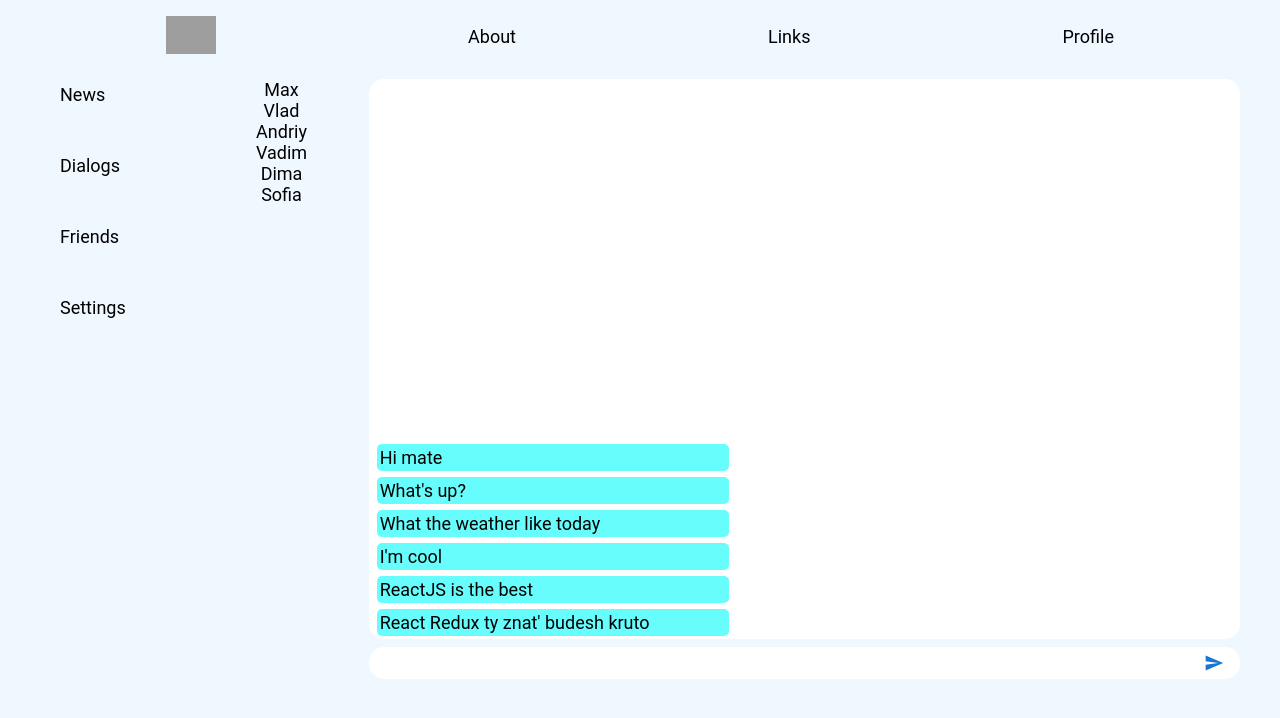
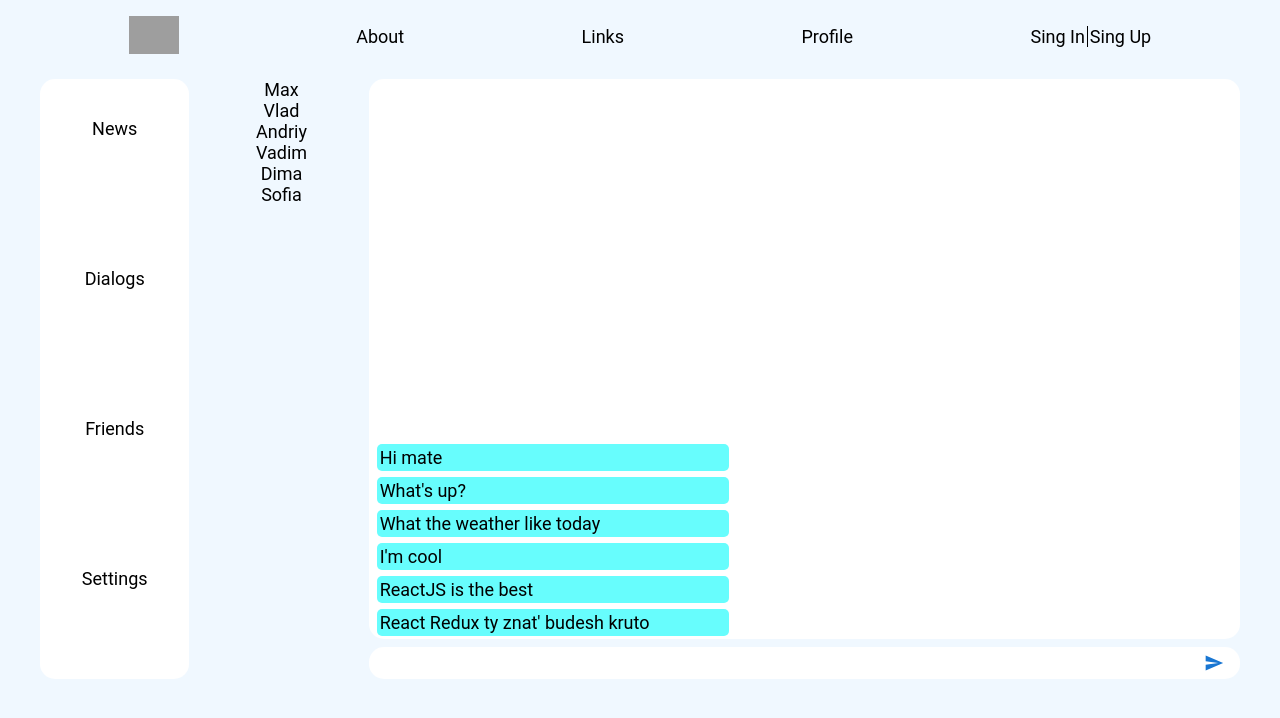
Before and after one commit to maxzhovtyj/SOCIAL.IO-client, a React (Create React App) app: page /dialogs in a window 1280 px wide. Shown: the top 718 px of the page. Built offline with nearby package versions, Linux system fonts and the light colour scheme; grey boxes are pictures that could not be loaded.

Commit message:
header added buttons

```diff
--- a/src/App.css
+++ b/src/App.css
@@ -10,4 +10,5 @@
     grid-template-rows: 1fr;
     grid-template-columns: 2fr 14fr;
     grid-gap: 5px;
+    padding: 0 15px;
 }
--- a/src/App.js
+++ b/src/App.js
@@ -9,8 +9,6 @@ import Dialogs from "./components/main.component/Dialogs/Dialogs";
 import Settings from "./components/main.component/Settings/Settings";
 import Profile from "./components/main.component/Profile/Profile";
 import Friends from "./components/main.component/Friends/Friends";
-import {Provider} from "react-redux";
-import store from "./redux/store";
 
 function App() {
     return (
--- a/src/components/header.component/Header.js
+++ b/src/components/header.component/Header.js
@@ -22,6 +22,11 @@ function Header() {
         <li>
           <NavLink to="/profile">Profile</NavLink>
         </li>
+        <li>
+          <NavLink to="/login" className={s.login}>Sing In</NavLink>
+          <NavLink to="/auth" className={s.auth}>Sing Up</NavLink>
+        </li>
+
       </ul>
     </nav>
   );
--- a/src/components/header.component/Header.module.css
+++ b/src/components/header.component/Header.module.css
@@ -13,3 +13,12 @@
   justify-content: space-around;
   align-items: center;
 }
+
+.login {
+  padding-right: 2px;
+  border-right: 1px solid black;
+}
+
+.auth {
+  padding-left: 2px;
+}
--- a/src/components/sidebar.component/Sidebar.css
+++ b/src/components/sidebar.component/Sidebar.css
@@ -1,18 +1,21 @@
 .sidebar {
-  margin-top: 5px;
-  /* background-color: yellow; */
+    background-color: white;
+    border-radius: 15px;
     grid-area: s;
+}
+.sidebar > nav {
+    height: 100%;
 }
 
 .sidebar-list {
-  padding-left: 20px;
     min-height: 230px;
     height: 100%;
     display: flex;
     flex-direction: column;
-  align-items: flex-start;
+    align-items: center;
+    justify-content: space-around;
 }
 
-.sidebar-list > li{
+.sidebar-list > li {
     margin-bottom: 50px;
 }
```
Also changed, not shown: src/routes.js (added, +11 -0 lines). Lines whose indentation alone changed are shown as unchanged.
